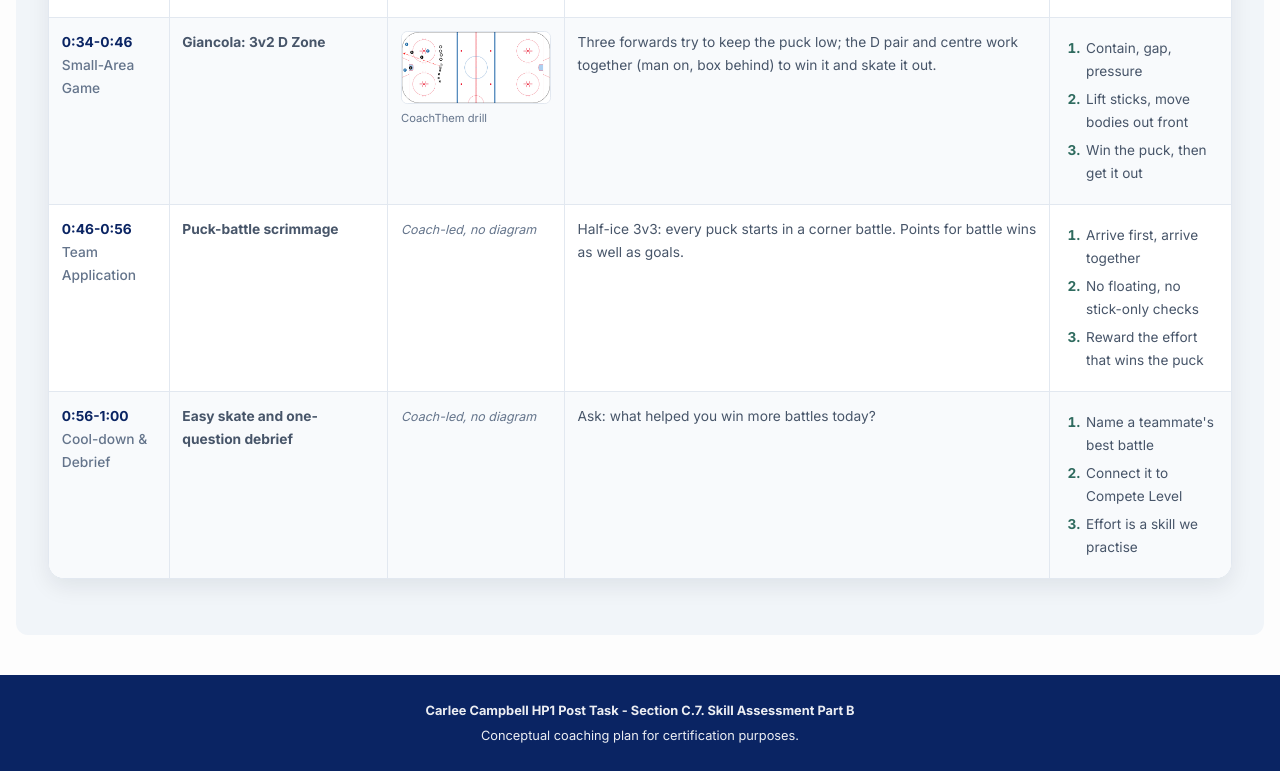
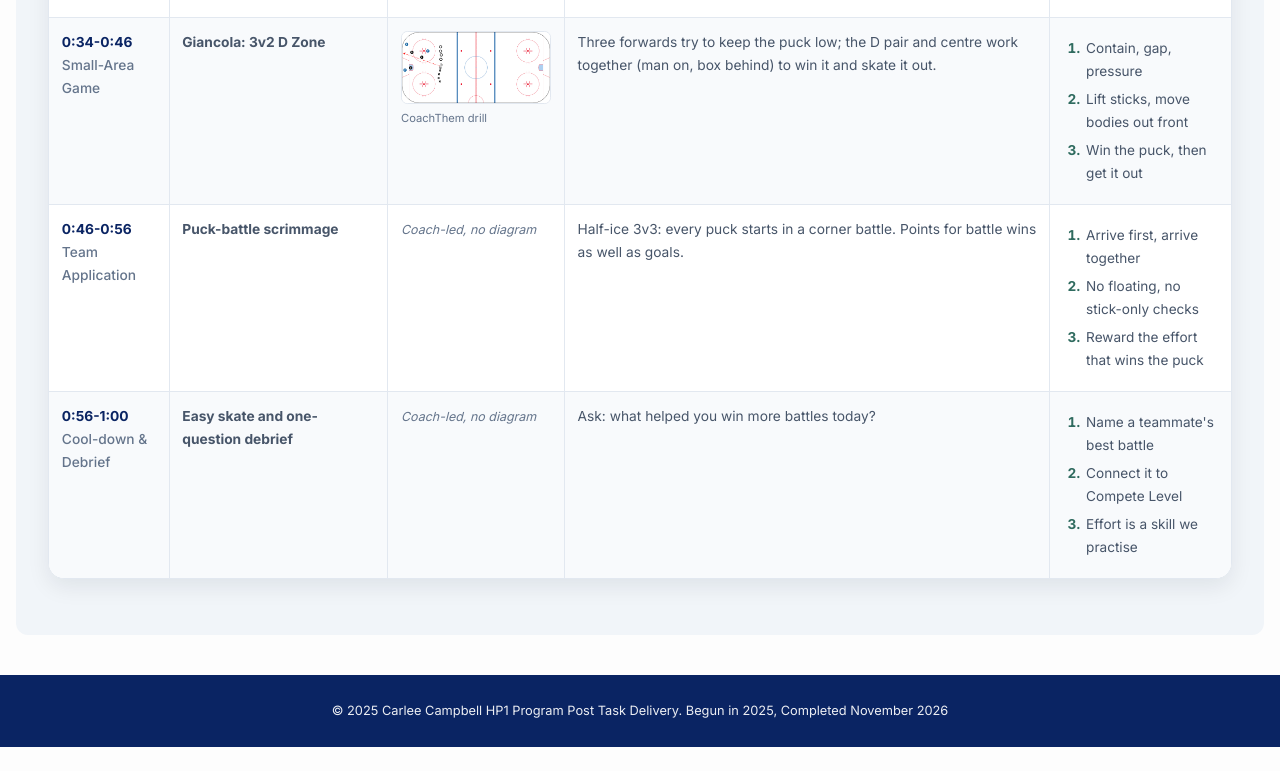
Before and after one commit to ccampbell1988/HP1-Post-Task-Section-C-Question-7-Part-B, a plain HTML site: page index.html in a window 1280 px wide. Shown: the part 11198-11969 px from the top of the page. After the commit the page ends 11945 px from the top, so only its background shows below. Drawn offline with Linux system fonts and the light colour scheme.

Commit message:
Update footer
Co-Authored-By: Claude Opus 5.5 <noreply@anthropic.com>

```diff
--- a/index.html
+++ b/index.html
@@ -448,7 +448,9 @@
 </div>
 </section>
 </main>
-<footer><div class="footer-inner"><p><strong>Carlee Campbell HP1 Post Task - Section C.7. Skill Assessment Part B</strong></p><p>Conceptual coaching plan for certification purposes.</p></div></footer>
+<footer>
+        <div class="footer-inner"><p>&copy; 2025 Carlee Campbell HP1 Program Post Task Delivery. Begun in 2025, Completed November 2026</p></div>
+    </footer>
 </div>
 <script>
   const navLinks = [...document.querySelectorAll('.site-nav a')];
```
